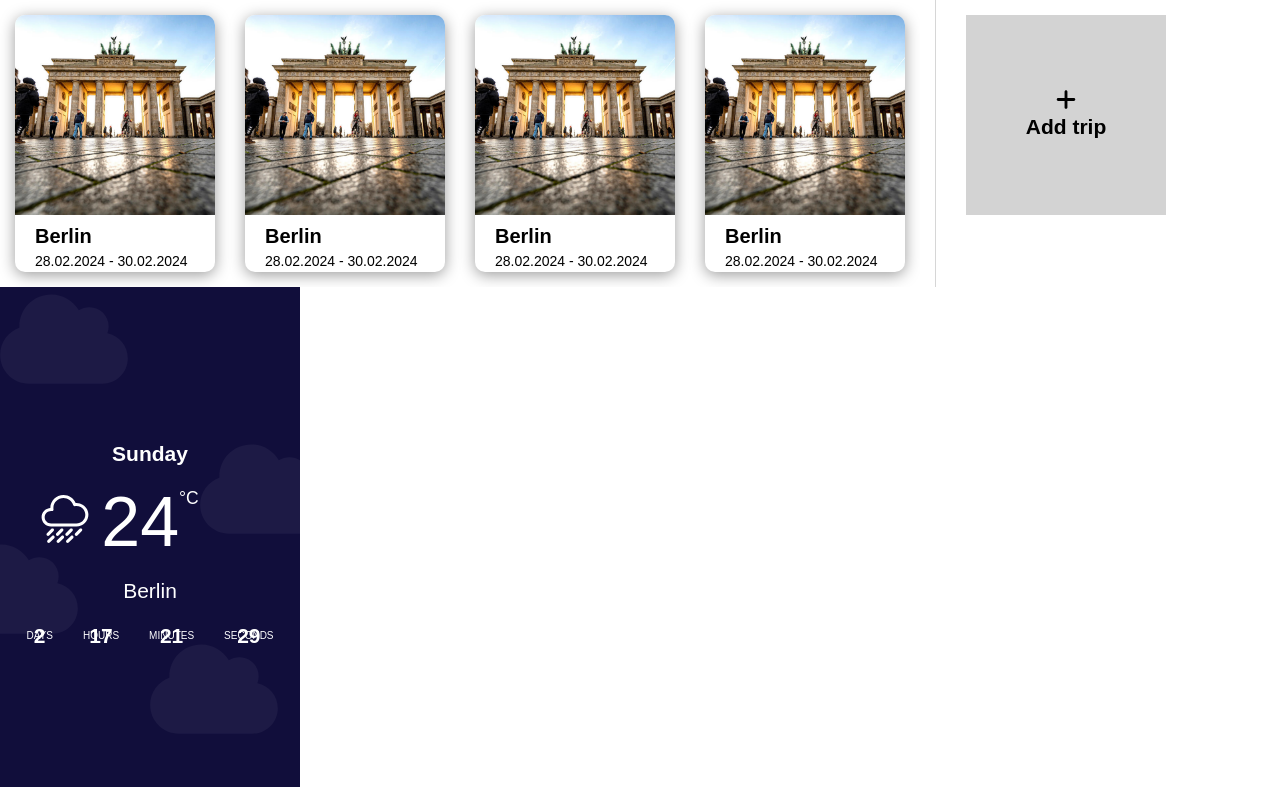
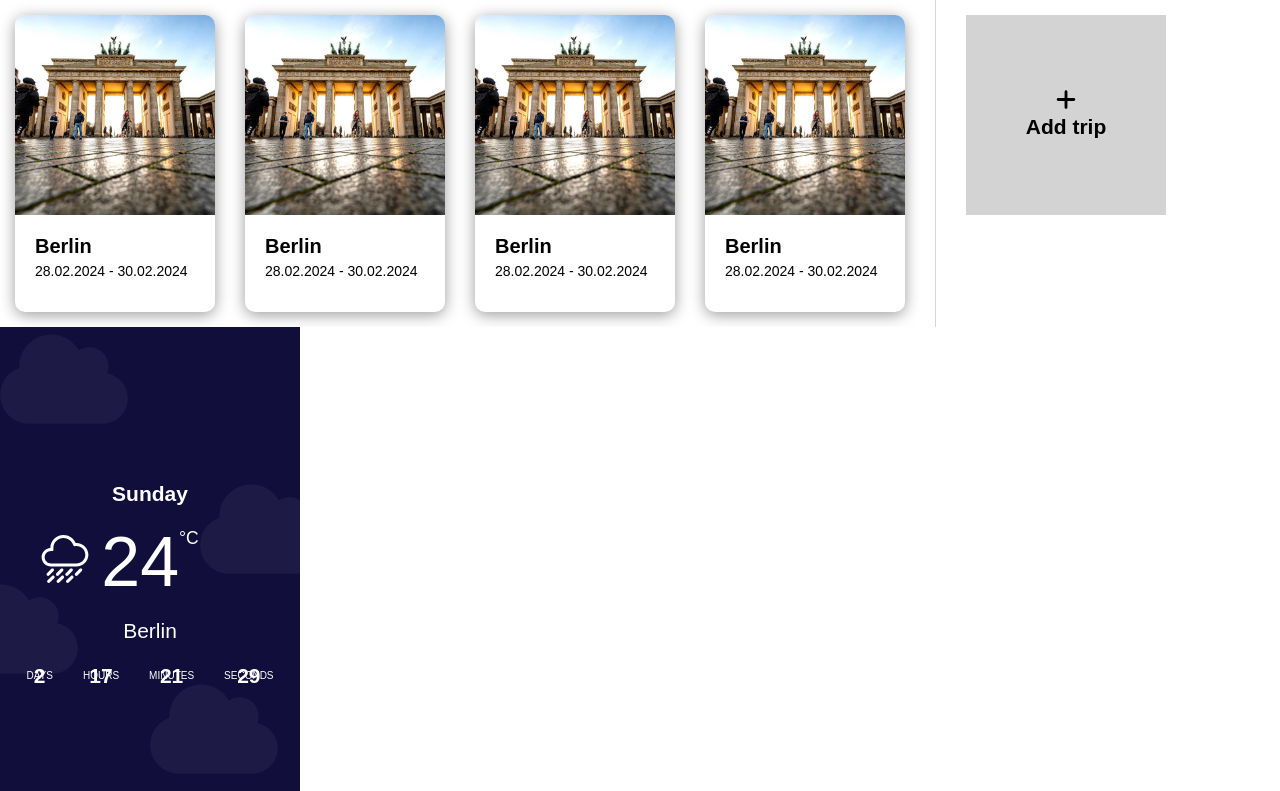
Before and after one commit to Xxandder/weather-app, a React (Vite) app in the folder weather-app/: page / in a window 1280 px wide. Shown: the top 791 px of the page. Built offline with nearby package versions, Linux system fonts and the light colour scheme.

Commit message:
* appropriate padding property for trip blocks

```diff
--- a/weather-app/src/components/trips/trip/styles.module.scss
+++ b/weather-app/src/components/trips/trip/styles.module.scss
@@ -24,7 +24,7 @@
 }
 
 .trip__info{
-    padding-left: 20px;
+    padding: 10px 0 30px 20px;
 }
 
 .trip__city{
```
